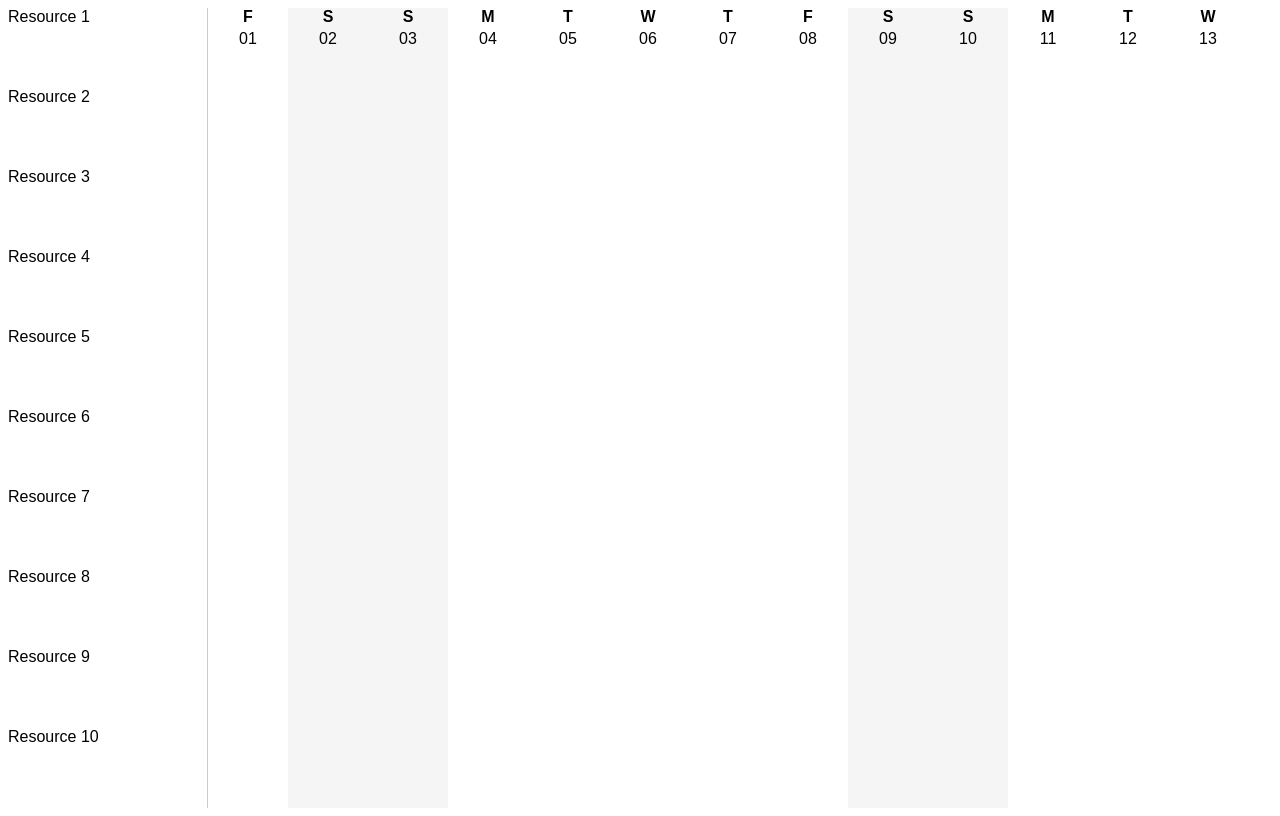
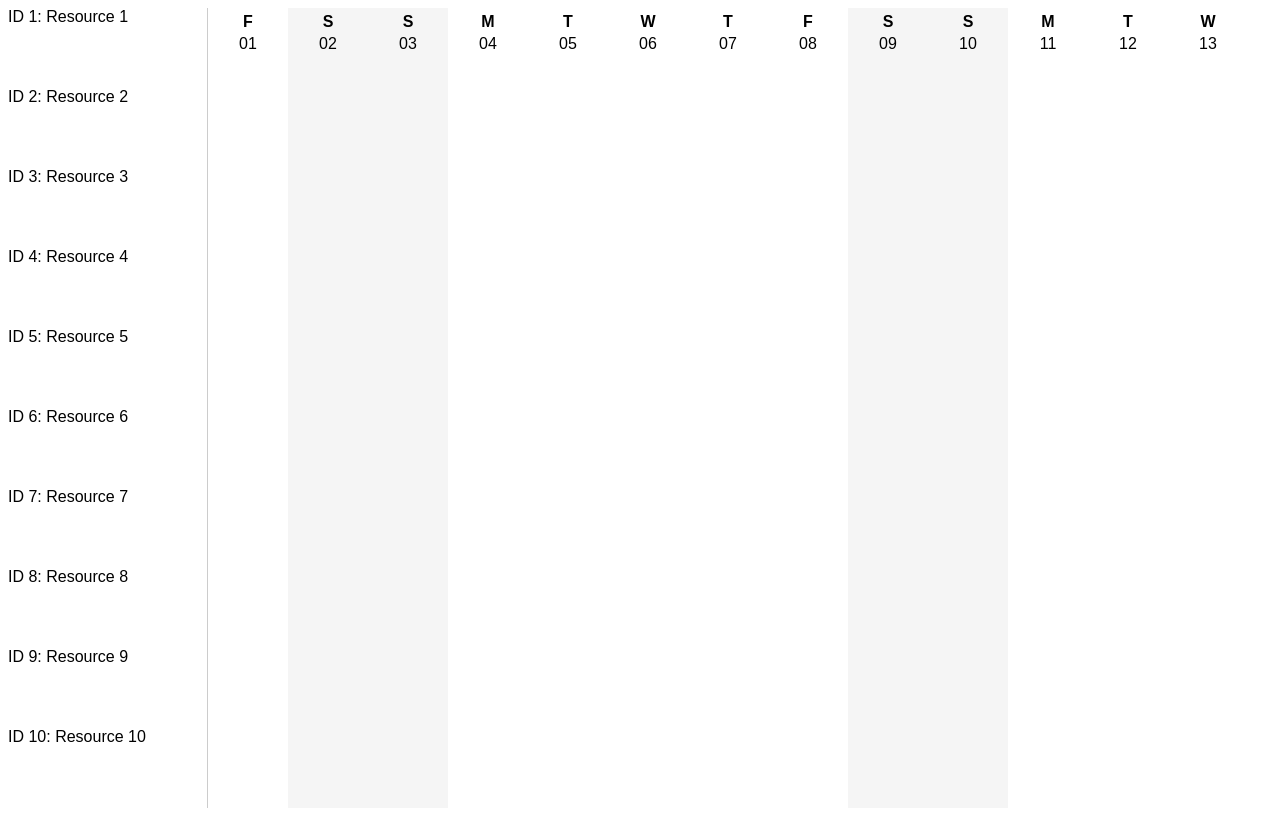
Before and after one commit to tjFogarty/vue-timeline, a Vue app: page / in a window 1280 px wide. Built offline with nearby package versions, Linux system fonts and the light colour scheme.

Commit message:
Breaks up into components linked by composable

```diff
--- a/index.html
+++ b/index.html
@@ -4,7 +4,7 @@
     <meta charset="UTF-8" />
     <link rel="icon" href="/favicon.ico" />
     <meta name="viewport" content="width=device-width, initial-scale=1.0" />
-    <title>Vite App</title>
+    <title>Vue Timeline</title>
   </head>
   <body>
     <div id="app"></div>
--- a/src/App.vue
+++ b/src/App.vue
@@ -2,7 +2,7 @@
 <div>
   <TimelineView :resources="resources">
     <template #resource="{ item }">
-      <div>{{ item.name }}</div>
+      <div>ID {{ item.id }}: {{ item.name }}</div>
     </template>
   </TimelineView>
 </div>
--- a/src/components/TimelineView/TimelineView.vue
+++ b/src/components/TimelineView/TimelineView.vue
@@ -1,24 +1,25 @@
 <template>
   <div class="timeline-container" ref="container">
     <div class="timeline">
-      <ul class="resource-list">
-        <li v-for="resource in resources" :key="resource.id" class="resource-item">
-          <slot name="resource" v-bind="{ item: resource }">
-          </slot>
-        </li>
-      </ul>
+      <Resources>
+        <template #resource="{ item }">
+          <slot name="resource" v-bind="{ item }" />
+        </template>
+      </Resources>
+
       <DatesHeader />
 
-      <div v-for="weekend in weekendOccurences" :key="weekend.date.valueOf()" :style="`left: ${weekend.leftPos}px;`" class="weekend-indicator">
-      </div>
+      <WeekendIndicators />
     </div>
   </div>
 </template>
 
 <script setup>
-import { defineProps } from 'vue';
+import { computed } from 'vue';
 import DatesHeader from './components/DatesHeader.vue';
+import Resources from './components/Resources.vue';
 import { provideTimeline } from './composables/useTimeline';
+import WeekendIndicators from './components/WeekendIndicators.vue';
 
 const props = defineProps({
   resources: {
@@ -50,6 +51,10 @@ const { timelineWidth, container, weekendOccurences } = provideTimeline({
   resourceWidth: props.resourceWidth,
   resourceHeight: props.resourceHeight
 });
+
+const timelineWidthPx = computed(() => {
+  return `${timelineWidth.value}px`;
+})
 </script>
 
 <style scoped>
@@ -62,7 +67,7 @@ const { timelineWidth, container, weekendOccurences } = provideTimeline({
 .timeline {
   display: flex;
   font-family: sans-serif;
-  width: v-bind(`${timelineWidth}px`);
+  width: v-bind(timelineWidthPx);
 }
 
 .timeline *,
@@ -70,30 +75,4 @@ const { timelineWidth, container, weekendOccurences } = provideTimeline({
 .timeline *:after {
   box-sizing: border-box;
 }
-
-.resource-list {
-  position: sticky;
-  background-color: white;
-  border-right: 1px solid #ccc;
-  width: v-bind(`${props.resourceWidth}px`);
-  left: 0;
-  list-style: none;
-  margin: 0;
-  padding: 0;
-}
-
-.resource-item {
-  height: v-bind(`${props.resourceHeight}px`);
-}
-
-.weekend-indicator {
-  position: absolute;
-  pointer-events: none;
-  z-index: -1;
-  top: 0;
-  opacity: 0.2;
-  height: 100%;
-  background-color: #ccc;
-  width: v-bind(`${columnWidth * 2}px`);
-}
 </style>
--- a/src/components/TimelineView/components/DatesHeader.vue
+++ b/src/components/TimelineView/components/DatesHeader.vue
@@ -12,8 +12,13 @@
 </template>
 
 <script setup>
+import { computed } from 'vue';
 import { useCurrentTimeline } from '../composables/useTimeline';
 const { dates, columnWidth } = useCurrentTimeline();
+
+const columnWidthPx = computed(() => {
+  return `${columnWidth}px`;
+});
 </script>
 
 <style scoped>
@@ -26,7 +31,8 @@ const { dates, columnWidth } = useCurrentTimeline();
 
 .date-item {
   text-align: center;
-  width: v-bind(`${columnWidth}px`);
+  padding: 5px 0;
+  width: v-bind(columnWidthPx);
 }
 
 .date-day-letter {
--- /dev/null
+++ b/src/components/TimelineView/components/Resources.vue
@@ -0,0 +1,38 @@
+<template>
+  <ul class="resource-list">
+    <li v-for="resource in resources" :key="resource.id" class="resource-item">
+      <slot name="resource" v-bind="{ item: resource }" />
+    </li>
+  </ul>
+</template>
+
+<script setup>
+import { computed } from 'vue';
+import { useCurrentTimeline } from '../composables/useTimeline';
+
+const { resources, resourceWidth, resourceHeight } = useCurrentTimeline();
+
+const resourceWidthPx = computed(() =>{
+  return `${resourceWidth}px`;
+});
+const resourceHeightPx = computed(() => {
+  return `${resourceHeight}px`;
+});
+</script>
+
+<style scoped>
+.resource-list {
+  position: sticky;
+  background-color: white;
+  border-right: 1px solid #ccc;
+  width: v-bind(resourceWidthPx);
+  left: 0;
+  list-style: none;
+  margin: 0;
+  padding: 0;
+}
+
+.resource-item {
+  height: v-bind(resourceHeightPx);
+}
+</style>
--- /dev/null
+++ b/src/components/TimelineView/components/WeekendIndicators.vue
@@ -0,0 +1,28 @@
+<template>
+<div v-for="weekend in weekendOccurences" :key="weekend.date.valueOf()" :style="`left: ${weekend.leftPos}px;`" class="weekend-indicator">
+      </div>
+</template>
+
+<script setup>
+import { computed } from 'vue';
+import { useCurrentTimeline } from '../composables/useTimeline';
+
+const { weekendOccurences, columnWidth } = useCurrentTimeline();
+
+const weekendIndicatorWidth = computed(() => {
+  return `${columnWidth * 2}px`;
+});
+</script>
+
+<style scoped>
+.weekend-indicator {
+  position: absolute;
+  pointer-events: none;
+  z-index: -1;
+  top: 0;
+  opacity: 0.2;
+  height: 100%;
+  background-color: #ccc;
+  width: v-bind(weekendIndicatorWidth);
+}
+</style>
--- a/src/components/TimelineView/composables/useTimeline.js
+++ b/src/components/TimelineView/composables/useTimeline.js
@@ -6,7 +6,7 @@ const today = new Date();
 const startOfLastMonth = new DateTime(today).minus({ month: 1 }).startOf('month');
 const endOfNextMonth = new DateTime(today).plus({ month: 1 }).endOf('month');
 
-export default function useTimeline({ resources, events, columnWidth, resourceWidth }) {
+export default function useTimeline({ resources, events, columnWidth, resourceWidth, resourceHeight }) {
   const container = ref(null);
   const scrollLeft = ref(0);
   const isMovingForwards = ref(false);
@@ -72,9 +72,13 @@ export default function useTimeline({ resources, events, columnWidth, resourceWi
 
   return {
     container,
+    resources,
+    events,
     dates,
     timelineWidth,
     columnWidth,
+    resourceWidth,
+    resourceHeight,
     weekendOccurences,
   };
 }
```
